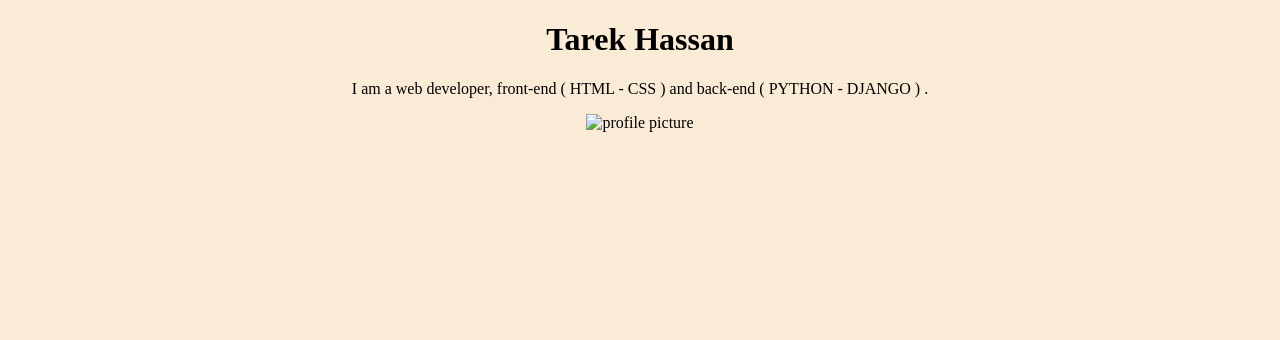
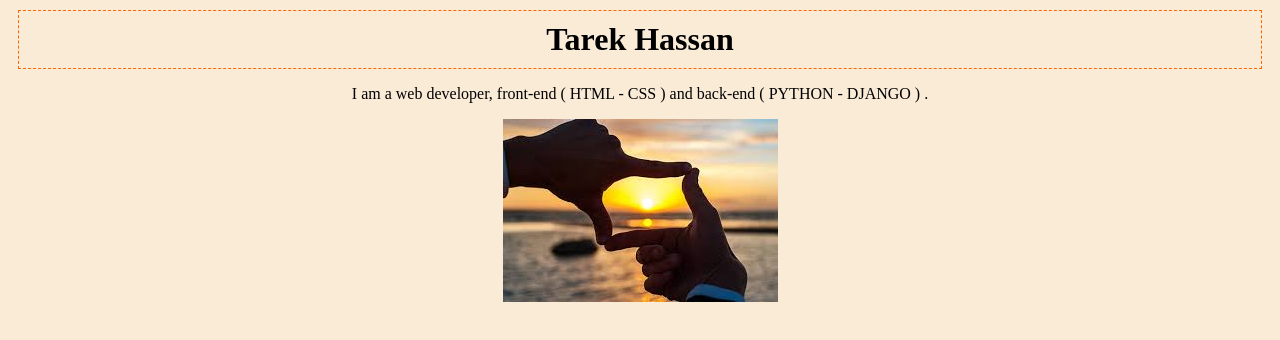
Before and after one commit to tarekhassan29/my-cv-project, a plain HTML site: page index.html in a window 1280 px wide. Drawn offline with Linux system fonts and the light colour scheme.

Commit message:
Add changing in style.css

```diff
--- a/index.html
+++ b/index.html
@@ -3,13 +3,13 @@
     <head>
         <meta charset="UTF-8">
         <meta name="viewport" content="width=device-width,initial-scale=1.0">
-        <link rel="stylesheet" href="css\style.css">
+        <link rel="stylesheet" href="css/style.css">
         <title>Personal CV</title>
     </head>
     <body>
-        <h1 div="name_of_user">Tarek Hassan</h1>
+        <h1 id="name_of_user">Tarek Hassan</h1>
         <p class="bio">I am a web developer, front-end ( HTML - CSS ) and back-end ( PYTHON - DJANGO ) .</p>
-        <img scr="/./media/images/user_profile.jpg" alt="profile picture">
+        <img src="media/images/user_profile.jpg" alt="profile picture">
 
     </body>
 </html>
```
